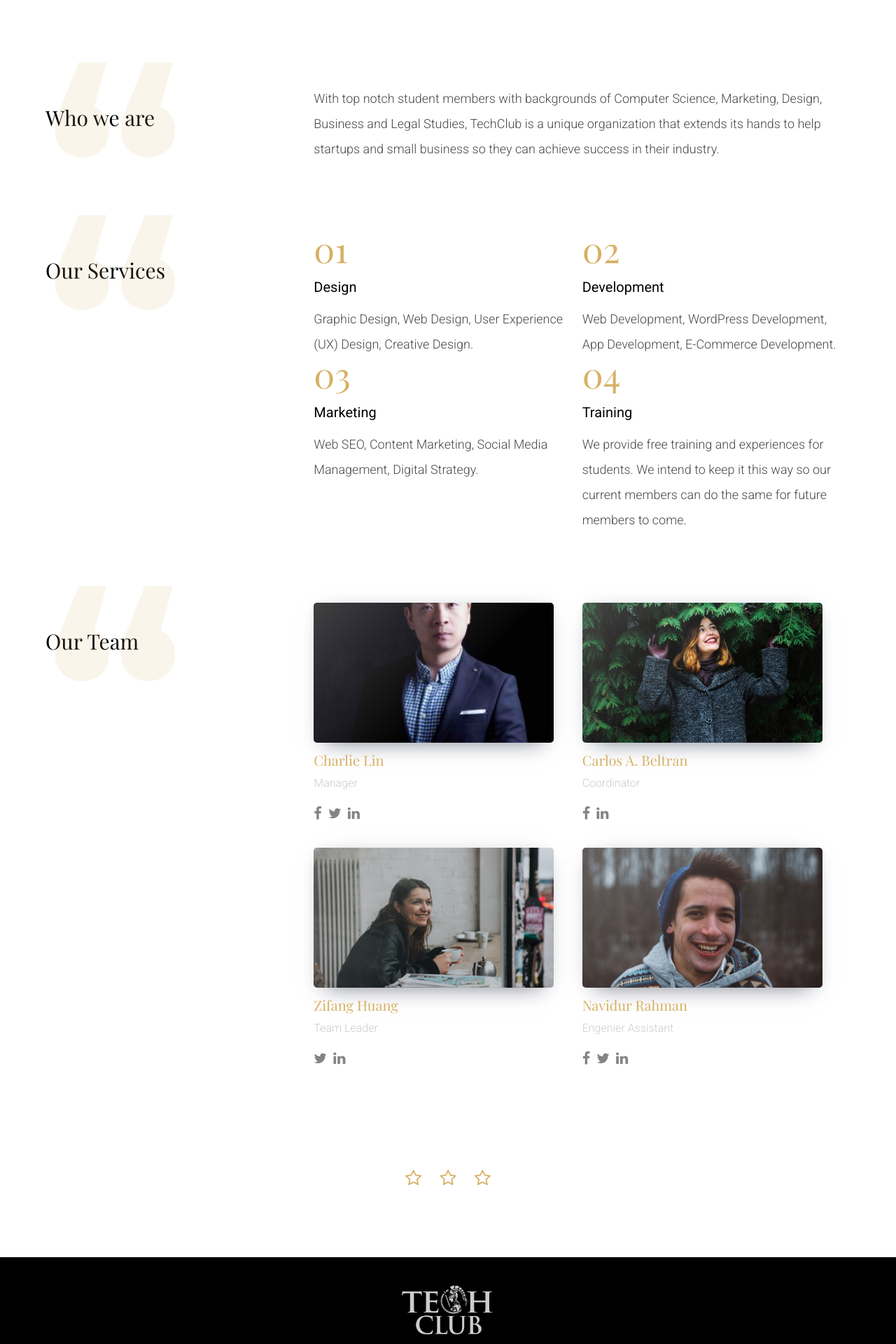
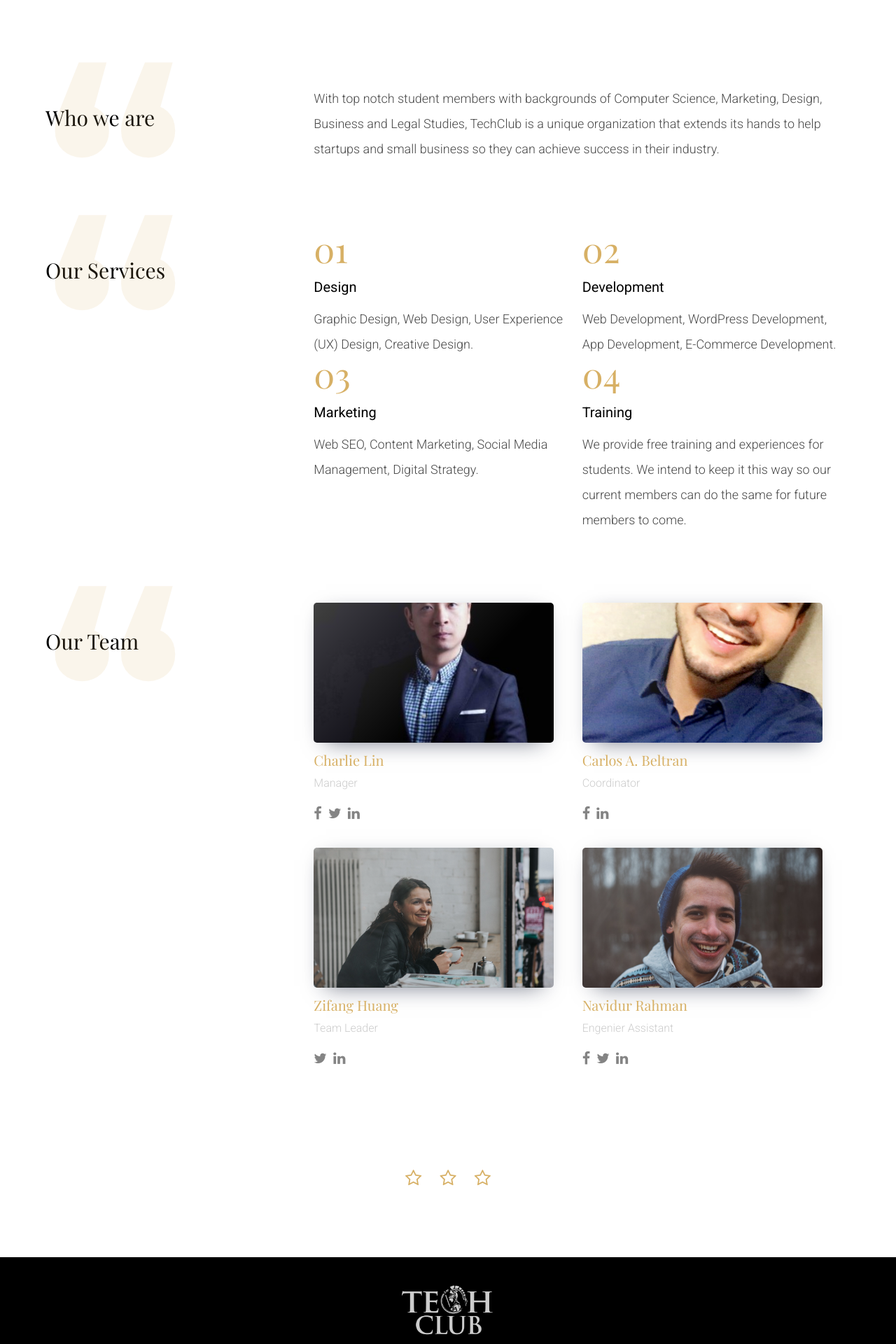
Before and after one commit to TechClubNY/techclub-site, a Jekyll site: the page built from about.html, in a window 1280 px wide. Shown: the part 756-2676 px from the top of the page at 70% size. Built offline with Jekyll 4.4.1, drawn with Linux system fonts in a browser that asks for light colours; nearby versions of some CDN libraries.

Commit message:
added carlos pic

```diff
--- a/_data/team.yml
+++ b/_data/team.yml
@@ -9,7 +9,7 @@
 - name: Carlos A. Beltran
   github: c-beltran
   position: Coordinator
-  avatar: staff2.jpg
+  avatar: Carlos-current.jpeg
   facebook: http://facebook.com
   linkedin: linkedin.com/in/c-beltran
 
```
